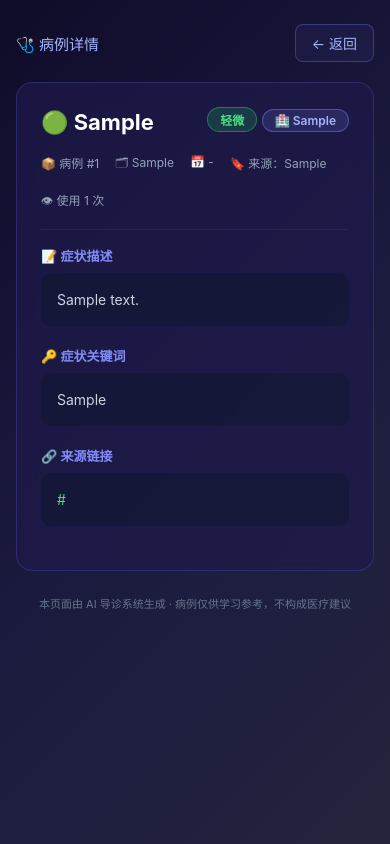
After one commit to tangziyang7194-lab/medical-agent, a Flask app: page /case/1 in a window 390 px wide. The commit adds this page. Run offline with Flask 3, Linux system fonts and the light colour scheme; the visitor is signed in with stand-in values (Sample User, id 1); tables that the repository leaves empty or names only in its code hold one stand-in row (values such as "Sample post").

Commit message:
Add case detail page, admin vector search route, usage guide modals, mobile chat proxy

```diff
--- a/app.py
+++ b/app.py
@@ -1086,6 +1086,22 @@ def admin_vector_stats():
     from vector_store import count_cases
     return jsonify({"count": count_cases()})
 
+
+@app.route('/api/admin/vector/search', methods=['POST'])
+@admin_required_api
+def admin_vector_search():
+    """管理端向量语义搜索"""
+    try:
+        data = request.get_json()
+        query = (data or {}).get("query", "").strip()
+        if not query:
+            return jsonify({"success": False, "error": "请输入查询"})
+        from vector_store import search_similar
+        results = search_similar(query, limit=5)
+        return jsonify({"success": True, "results": results})
+    except Exception as e:
+        return jsonify({"success": False, "error": str(e)})
+
 @app.route('/api/vector/search', methods=['POST'])
 def public_vector_search():
     """向量语义搜索测试"""
@@ -1099,6 +1115,35 @@ def public_vector_search():
         return jsonify({"success": True, "results": results})
     except Exception as e:
         return jsonify({"success": False, "error": str(e)})
+
+
+@app.route('/case/<int:case_id>')
+@login_required
+def case_detail(case_id):
+    """向量搜索结果 → 病例详情页（用户端/管理端共用）"""
+    case = None
+    error = None
+    try:
+        import json
+        from config_loader import get_db_conn_kwargs
+        import pymysql
+        conn = pymysql.connect(**get_db_conn_kwargs())
+        with conn.cursor(pymysql.cursors.DictCursor) as cur:
+            cur.execute("SELECT * FROM learned_cases WHERE id=%s", (case_id,))
+            case = cur.fetchone()
+        conn.close()
+        if not case:
+            error = "未找到该病例（可能已被删除）"
+        else:
+            # 预解析 JSON 字段（模板无需自定义过滤器）
+            if case.get("disease_probs"):
+                try:
+                    case["disease_probs"] = json.loads(case["disease_probs"])
+                except Exception:
+                    case["disease_probs"] = None
+    except Exception as e:
+        error = f"查询失败：{str(e)[:80]}"
+    return render_template("case_detail.html", case=case, error=error)
 
 
 @app.route('/settings', methods=['GET', 'POST'])
--- /dev/null
+++ b/templates/case_detail.html
@@ -0,0 +1,151 @@
+<!DOCTYPE html>
+<html lang="zh-CN">
+<head>
+    <meta charset="UTF-8">
+    <meta name="viewport" content="width=device-width, initial-scale=1.0">
+    <title>病例详情 - AI导诊系统</title>
+    <style>
+        * { margin: 0; padding: 0; box-sizing: border-box; }
+        body {
+            font-family: -apple-system, BlinkMacSystemFont, "Segoe UI", "PingFang SC", "Microsoft YaHei", sans-serif;
+            background: linear-gradient(135deg, #0f0c29, #1a1a3e, #24243e);
+            min-height: 100vh; color: #e2e8f0; padding: 24px 16px;
+        }
+        .wrap { max-width: 860px; margin: 0 auto; }
+        .topbar {
+            display: flex; justify-content: space-between; align-items: center;
+            margin-bottom: 20px;
+        }
+        .topbar a {
+            color: #a5b4fc; text-decoration: none; font-size: 14px;
+            padding: 8px 16px; border: 1px solid rgba(99,102,241,0.4); border-radius: 8px;
+            transition: all 0.2s; background: rgba(99,102,241,0.08);
+        }
+        .topbar a:hover { background: rgba(99,102,241,0.25); color: #fff; }
+        .card {
+            background: rgba(30,27,75,0.7); backdrop-filter: blur(10px);
+            border: 1px solid rgba(99,102,241,0.25); border-radius: 16px;
+            padding: 24px; margin-bottom: 16px;
+        }
+        .title-row {
+            display: flex; justify-content: space-between; align-items: flex-start;
+            gap: 12px; margin-bottom: 16px; flex-wrap: wrap;
+        }
+        .diagnosis {
+            font-size: 22px; font-weight: 700; color: #fff;
+            line-height: 1.4;
+        }
+        .badge {
+            display: inline-block; padding: 3px 12px; border-radius: 20px;
+            font-size: 12px; font-weight: 600; white-space: nowrap;
+        }
+        .badge-red { background: rgba(239,68,68,0.2); color: #f87171; border: 1px solid rgba(239,68,68,0.5); }
+        .badge-yellow { background: rgba(245,158,11,0.2); color: #fbbf24; border: 1px solid rgba(245,158,11,0.5); }
+        .badge-green { background: rgba(34,197,94,0.2); color: #4ade80; border: 1px solid rgba(34,197,94,0.5); }
+        .badge-dept { background: rgba(129,140,248,0.15); color: #a5b4fc; border: 1px solid rgba(129,140,248,0.4); }
+        .meta {
+            display: flex; gap: 16px; flex-wrap: wrap;
+            font-size: 12px; color: #94a3b8; margin-bottom: 16px;
+            padding-bottom: 16px; border-bottom: 1px solid rgba(99,102,241,0.15);
+        }
+        .section { margin-bottom: 20px; }
+        .section-title {
+            font-size: 13px; font-weight: 600; color: #818cf8;
+            margin-bottom: 8px; display: flex; align-items: center; gap: 6px;
+        }
+        .section-body {
+            font-size: 14px; line-height: 1.8; color: #cbd5e1;
+            background: rgba(15,23,42,0.5); border-radius: 10px;
+            padding: 14px 16px; white-space: pre-wrap; word-break: break-word;
+        }
+        .prob-item {
+            display: flex; align-items: center; gap: 10px; margin-bottom: 8px;
+            font-size: 13px;
+        }
+        .prob-name { width: 130px; color: #e2e8f0; flex-shrink: 0; }
+        .prob-bar-wrap { flex: 1; background: rgba(99,102,241,0.15); border-radius: 6px; height: 10px; overflow: hidden; }
+        .prob-bar { height: 100%; border-radius: 6px; background: linear-gradient(90deg, #818cf8, #6366f1); }
+        .prob-val { width: 48px; text-align: right; color: #a5b4fc; font-weight: 600; }
+        .src-link a {
+            color: #4ade80; text-decoration: none; word-break: break-all;
+        }
+        .src-link a:hover { text-decoration: underline; }
+        .error-box {
+            background: rgba(239,68,68,0.1); border: 1px solid rgba(239,68,68,0.4);
+            color: #fca5a5; border-radius: 12px; padding: 20px; text-align: center;
+        }
+        .footer { text-align: center; font-size: 11px; color: #64748b; margin-top: 24px; }
+    </style>
+</head>
+<body>
+<div class="wrap">
+    <div class="topbar">
+        <span style="font-size:15px;color:#a5b4fc;">🩺 病例详情</span>
+        <a href="javascript:history.back()">← 返回</a>
+    </div>
+
+    {% if error %}
+        <div class="error-box">⚠️ {{ error }}</div>
+    {% elif case %}
+        <div class="card">
+            <div class="title-row">
+                <div class="diagnosis">
+                    {% if case.severity == 'red' %}🔴{% elif case.severity == 'yellow' %}🟡{% else %}🟢{% endif %}
+                    {{ case.diagnosis or '待诊断' }}
+                </div>
+                <div>
+                    {% if case.severity == 'red' %}<span class="badge badge-red">严重</span>
+                    {% elif case.severity == 'yellow' %}<span class="badge badge-yellow">中等</span>
+                    {% else %}<span class="badge badge-green">轻微</span>{% endif %}
+                    <span class="badge badge-dept">🏥 {{ case.department or '内科' }}</span>
+                </div>
+            </div>
+            <div class="meta">
+                <span>📦 病例 #{{ case.id }}</span>
+                <span>🗂 {{ case.project_group or '-' }}</span>
+                <span>📅 {{ case.created_at.strftime('%Y-%m-%d %H:%M') if case.created_at else '-' }}</span>
+                <span>🔖 来源：{{ case.source or 'AI生成' }}</span>
+                <span>👁 使用 {{ case.used_count or 0 }} 次</span>
+            </div>
+
+            <div class="section">
+                <div class="section-title">📝 症状描述</div>
+                <div class="section-body">{{ case.case_text or '无描述' }}</div>
+            </div>
+
+            {% if case.symptoms_keywords %}
+            <div class="section">
+                <div class="section-title">🔑 症状关键词</div>
+                <div class="section-body">{{ case.symptoms_keywords }}</div>
+            </div>
+            {% endif %}
+
+            {% set probs = case.disease_probs %}
+            {% if probs %}
+            <div class="section">
+                <div class="section-title">📊 疾病可能性评估</div>
+                <div class="section-body">
+                    {% for p in probs %}
+                    <div class="prob-item">
+                        <span class="prob-name">{{ p.get('name','未知') }}</span>
+                        <div class="prob-bar-wrap"><div class="prob-bar" style="width:{{ p.get('probability',0)|int }}%"></div></div>
+                        <span class="prob-val">{{ p.get('probability',0)|int }}%</span>
+                    </div>
+                    {% endfor %}
+                </div>
+            </div>
+            {% endif %}
+
+            {% if case.source_url %}
+            <div class="section">
+                <div class="section-title">🔗 来源链接</div>
+                <div class="section-body src-link"><a href="{{ case.source_url }}" target="_blank" rel="noopener">{{ case.source_url }}</a></div>
+            </div>
+            {% endif %}
+        </div>
+    {% endif %}
+
+    <div class="footer">本页面由 AI 导诊系统生成 · 病例仅供学习参考，不构成医疗建议</div>
+</div>
+</body>
+</html>
```
Also changed, not shown: templates/admin_dashboard.html (+45 -2 lines), templates/index_template.html (+37 -14 lines), templates/mobile.html (+5 -5 lines).
